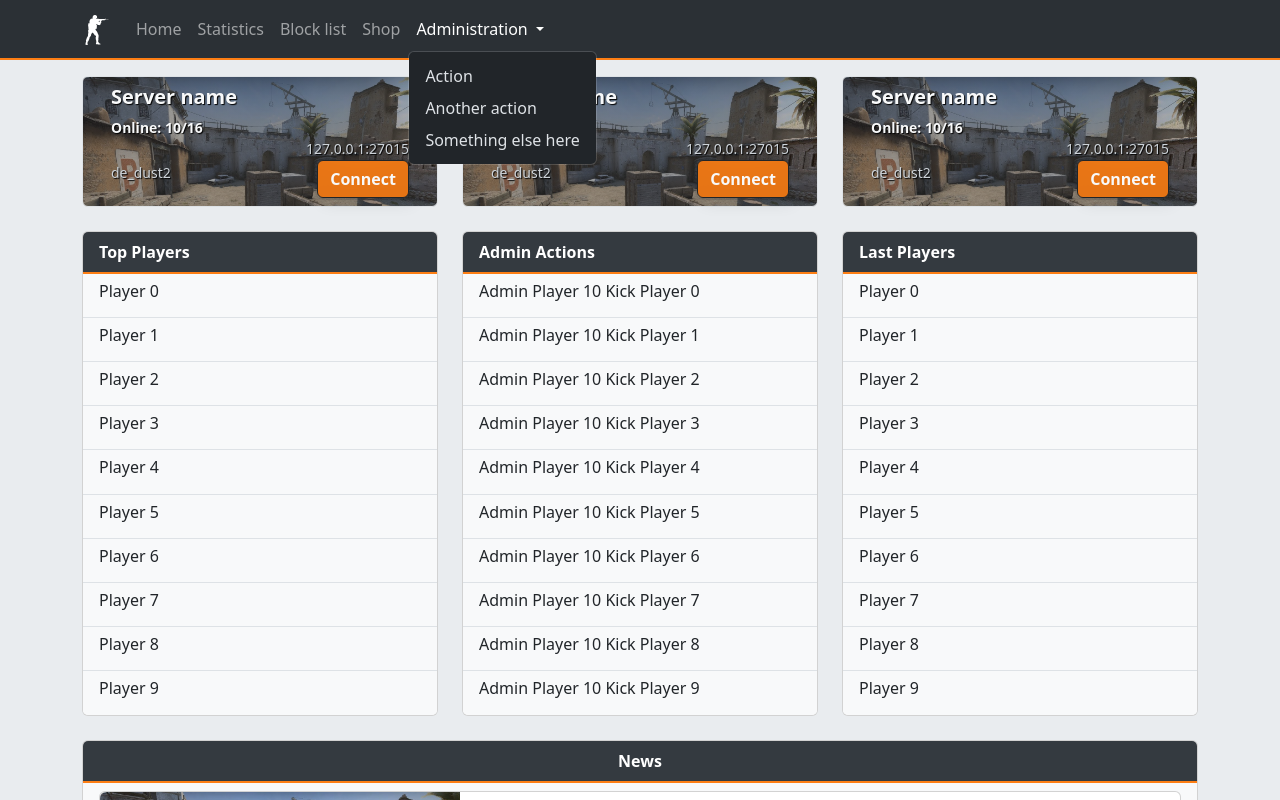
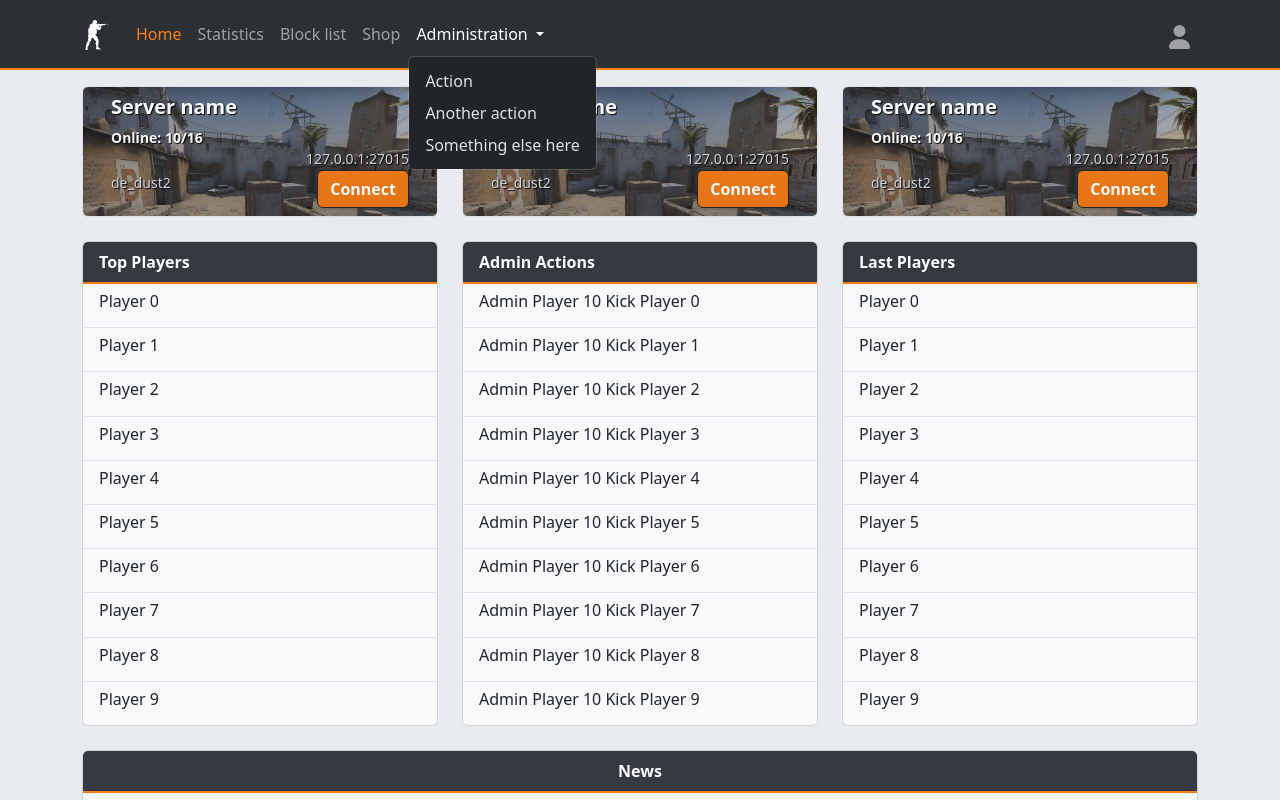
Before and after one commit to GeTtOo/DragonHubSystem, a Vue app in the folder app/frontend/: page / in a window 1280 px wide. Both pictures are taken after a click on the button "Administration". Shown: the top 800 px of the page. Built offline with nearby package versions, Linux system fonts and the light colour scheme.

Commit message:
Added user profile

```diff
--- a/app/frontend/src/components/NavBar.vue
+++ b/app/frontend/src/components/NavBar.vue
@@ -1,6 +1,6 @@
 <template>
 <nav class="navbar navbar-expand-lg bg-body-tertiary bg-dark" data-bs-theme="dark">
-	<div class="container">
+	<div class="container d-flex flex-wrap">
 		<a class="navbar-brand" href="#">
 			<img src="../assets/logo.svg" width="30" height="30">
 		</a>
@@ -8,7 +8,7 @@
 			<span class="navbar-toggler-icon"></span>
 		</button>
 		<div class="collapse navbar-collapse" id="navbarNavDropdown">
-			<ul class="navbar-nav">
+			<ul class="navbar-nav me-auto">
 				<li class="nav-item">
 					<router-link class="nav-link" to="/">Home</router-link>
 				</li>
@@ -19,13 +19,25 @@
 					<router-link class="nav-link" to="/block">Block list</router-link>
 				</li>
 				<li class="nav-item">
-					<router-link class="nav-link" to="/about">Shop</router-link>
+					<router-link class="nav-link" to="/shop">Shop</router-link>
 				</li>
 				<li class="nav-item dropdown">
 					<a class="nav-link dropdown-toggle" href="#" role="button" data-bs-toggle="dropdown" aria-expanded="false">
 						Administration
 					</a>
 					<ul class="dropdown-menu">
+						<li><a class="dropdown-item" href="#">Action</a></li>
+						<li><a class="dropdown-item" href="#">Another action</a></li>
+						<li><a class="dropdown-item" href="#">Something else here</a></li>
+					</ul>
+				</li>
+			</ul>
+			<ul class="navbar-nav">
+				<li class="nav-item dropdown">
+					<a class="nav-link login dropdown" href="#" role="button" data-bs-toggle="dropdown" aria-expanded="false">
+						<fa icon="fa-solid fa-user" />
+					</a>
+					<ul class="dropdown-menu dropdown-menu-lg-end">
 						<li><a class="dropdown-item" href="#">Action</a></li>
 						<li><a class="dropdown-item" href="#">Another action</a></li>
 						<li><a class="dropdown-item" href="#">Something else here</a></li>
@@ -46,7 +58,16 @@ export default defineComponent({
 </script>
 
 <style lang="scss" scoped>
-nav {
-	border-bottom: 2px solid $orange-500;
-}
+	nav {
+		border-bottom: 2px solid $orange-500;
+	}
+	.router-link-active {
+		color: $orange-500 !important;
+	}
+	.login {
+		font-size: x-large;
+	}
+	.login:hover {
+		color: $orange-500;
+	}
 </style>
```
